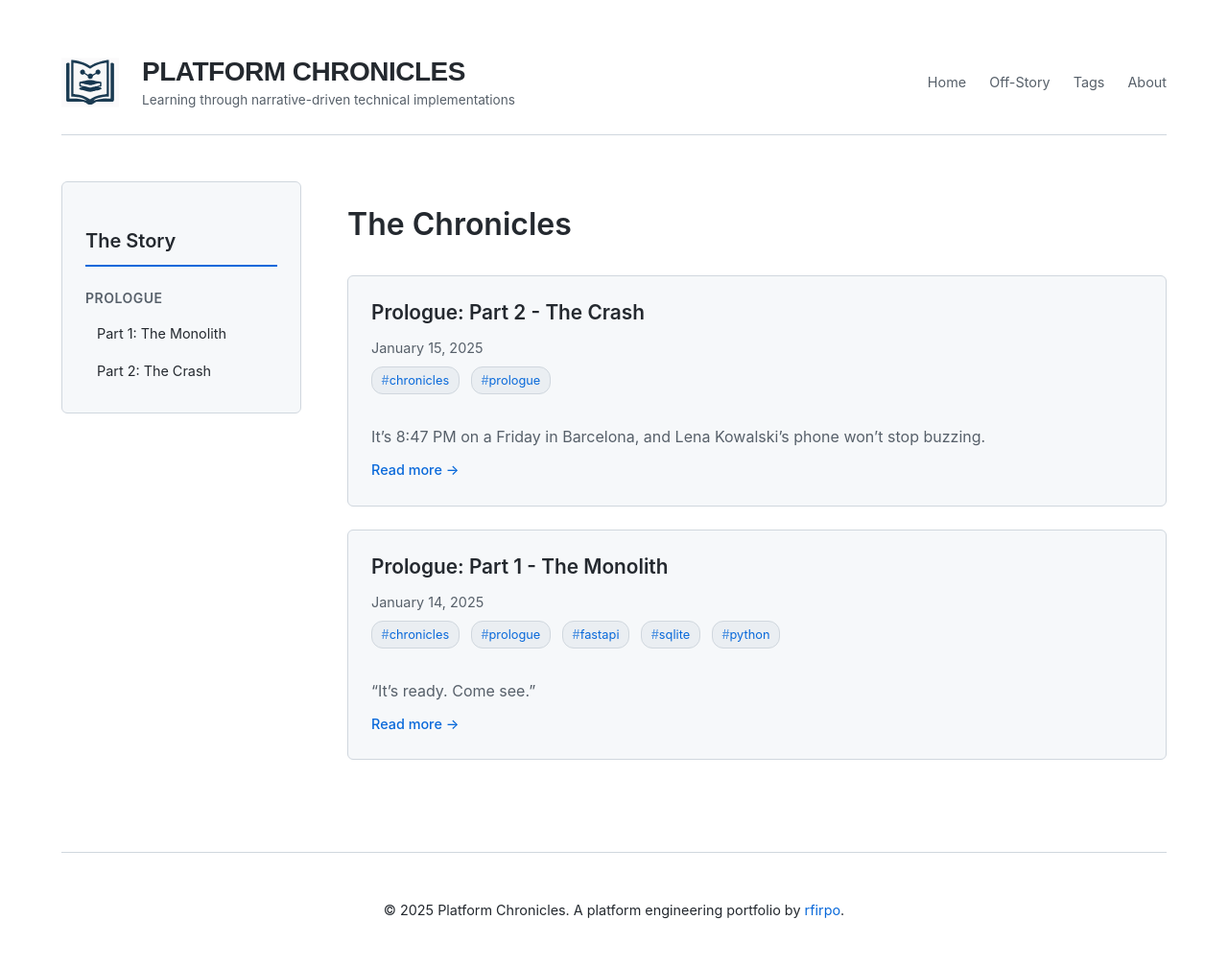
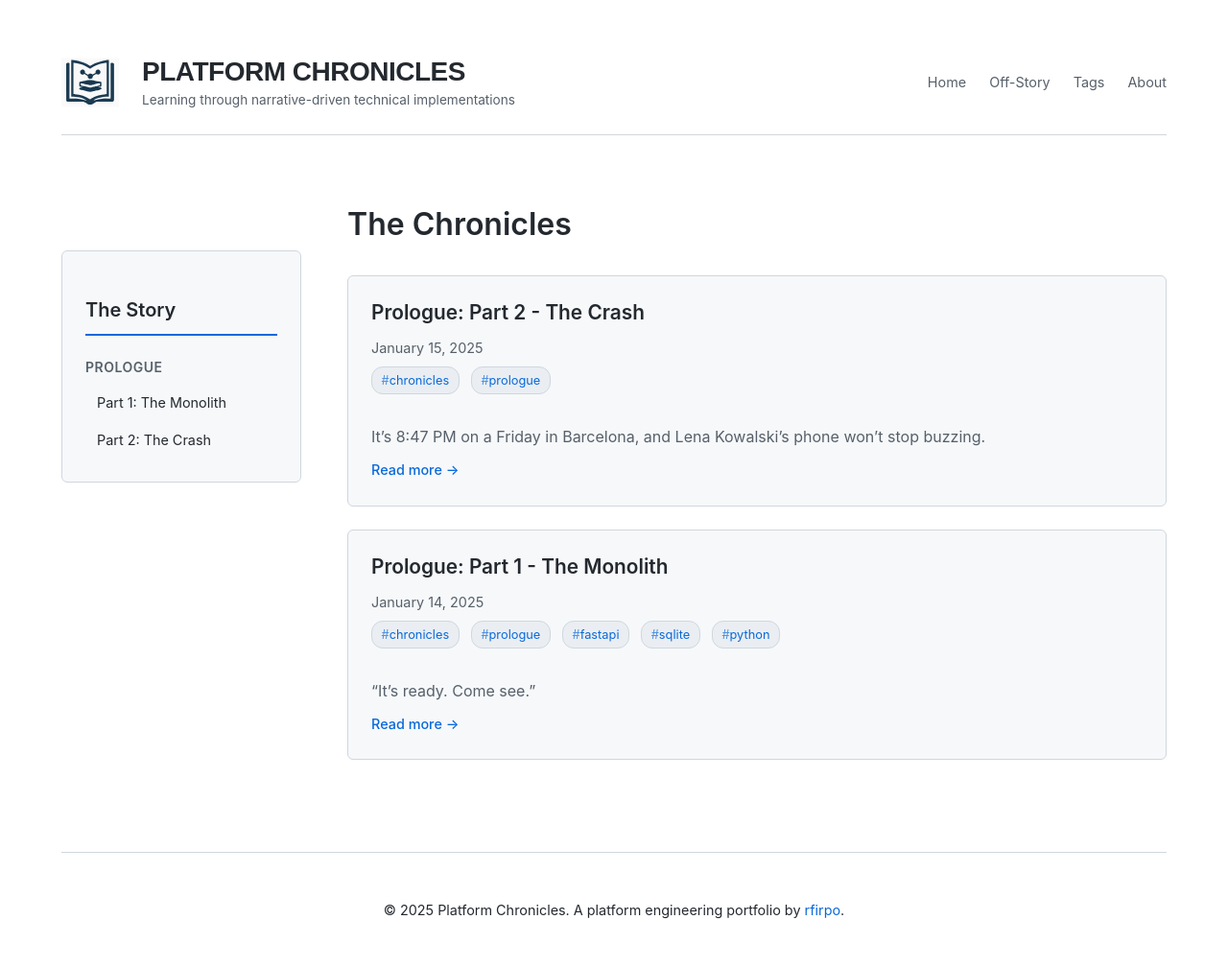
Before and after one commit to Platform-Chronicles/blog, a Jekyll site: the page built from index.html, in a window 1280 px wide. Shown: the whole page at 96% size. Built offline with Jekyll 4.4.1, drawn with Linux system fonts in a browser that asks for light colours.

Commit message:
Align sidebar with first post card
Add margin-top to sidebar to align with post cards, accounting
for 'The Chronicles' h1 heading above the posts.

🤖 Generated with [Claude Code](https://claude.com/claude-code)

Co-Authored-By: Claude Sonnet 4.5 <noreply@anthropic.com>

```diff
--- a/assets/css/style.css
+++ b/assets/css/style.css
@@ -566,6 +566,7 @@ footer {
   background: var(--bg-secondary);
   border: 1px solid var(--border-color);
   border-radius: 6px;
+  margin-top: 4.5rem; /* Align with first post card (accounts for h1) */
 }
 
 .chronicles-sidebar h3 {
```
